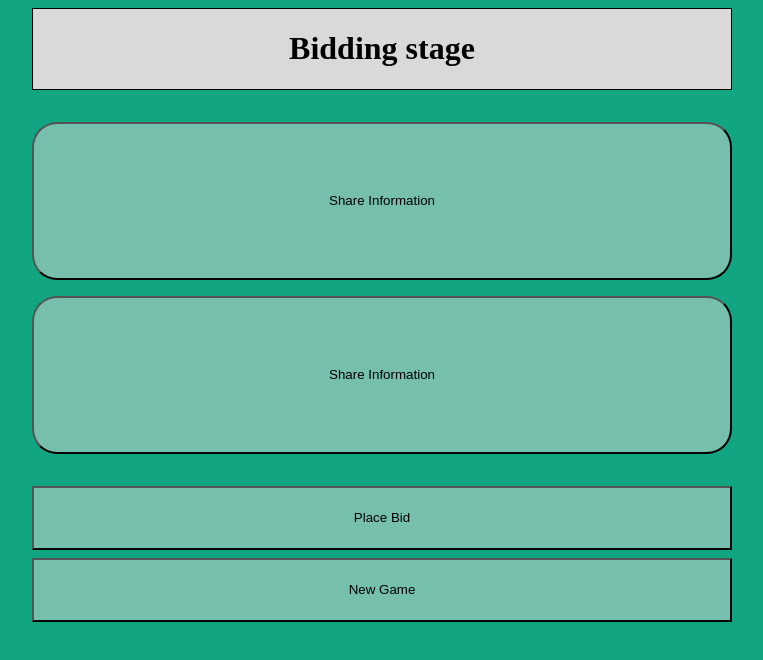
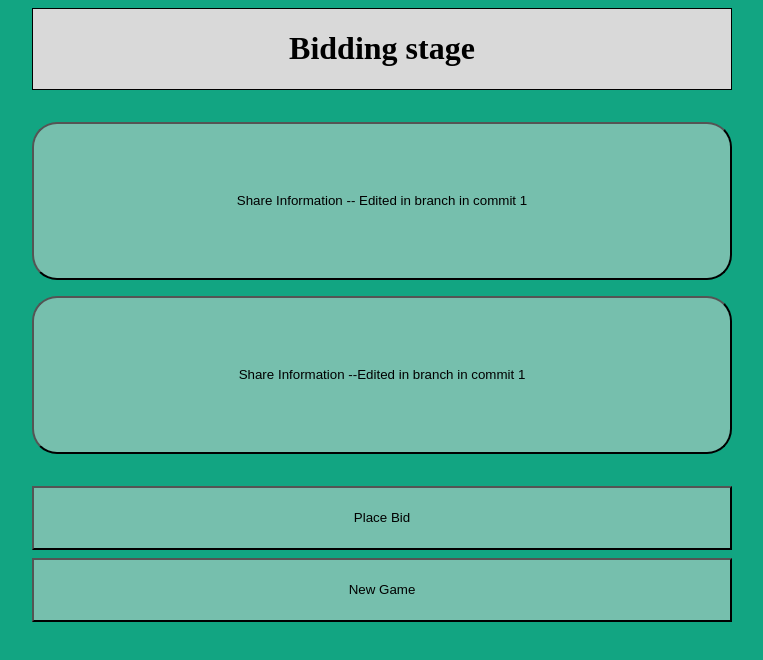
Before and after one commit to emiliagorska/practicing-merge-conflicts, a React (Create React App) app: page / in a window 1280 px wide. Shown: the top 660 px of the page, without its empty margins (258-1021 px from the left). Built offline with nearby package versions, Linux system fonts and the light colour scheme.

Commit message:
branch - COMMIT 1

```diff
--- a/src/pages/WelcomeScreen/WelcomeScreen.js
+++ b/src/pages/WelcomeScreen/WelcomeScreen.js
@@ -7,8 +7,12 @@ import PageWrapper from "../../components/PageWrapper/PageWrapper";
 const WelcomeScreen = () => {
   return (
     <PageWrapper>
-      <ShareInfoButton marginBottom="16px">Share Information</ShareInfoButton>
-      <ShareInfoButton marginBottom="32px">Share Information</ShareInfoButton>
+      <ShareInfoButton marginBottom="16px">
+        Share Information -- Edited in branch in commit 1
+      </ShareInfoButton>
+      <ShareInfoButton marginBottom="32px">
+        Share Information --Edited in branch in commit 1
+      </ShareInfoButton>
       <ActionButton marginBottom="8px">Place Bid</ActionButton>
       <ActionButton>New Game</ActionButton>
     </PageWrapper>
```
